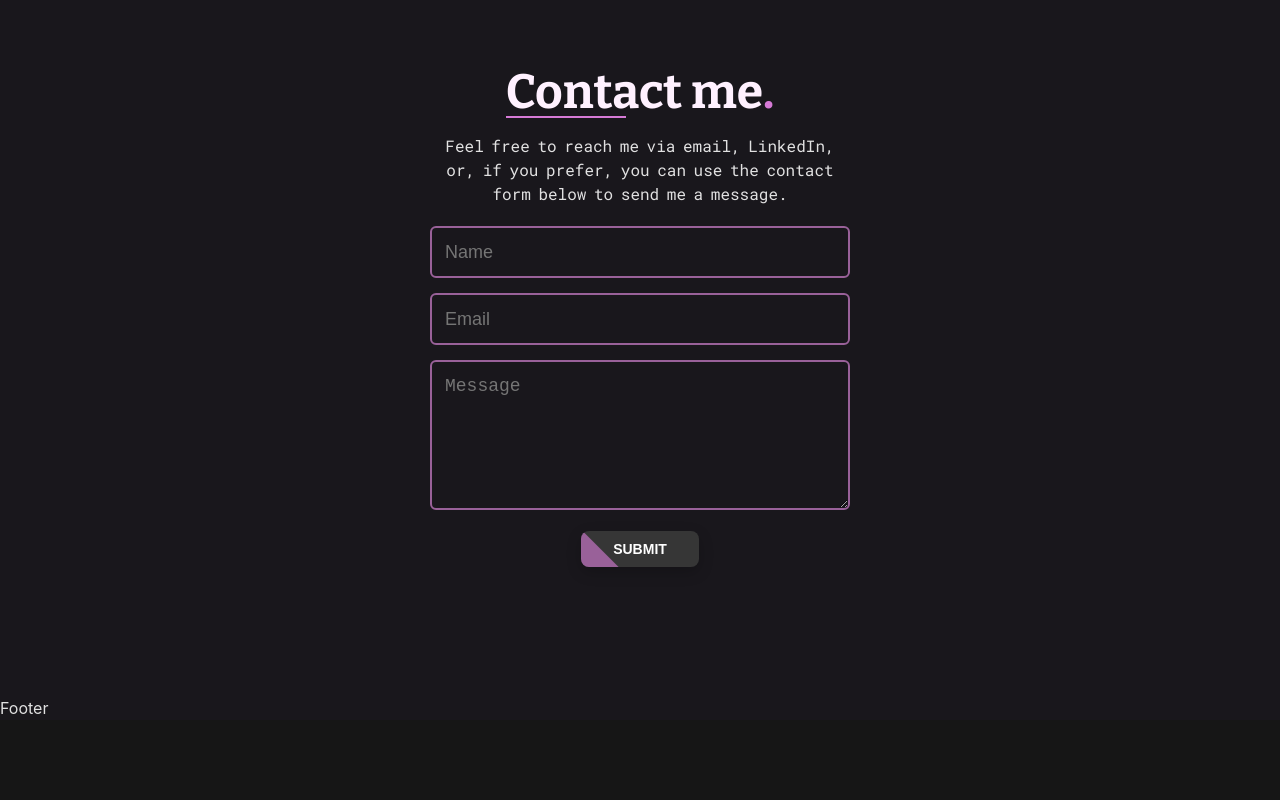
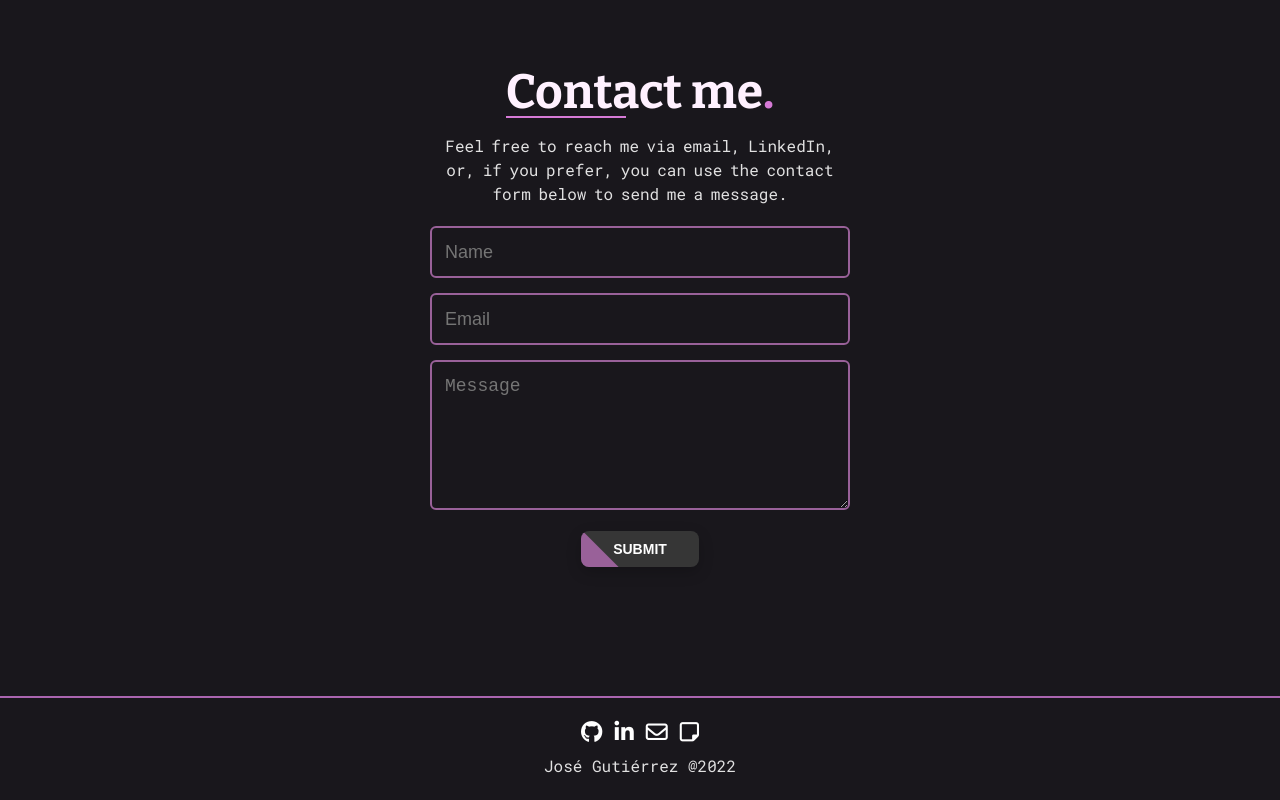
Before and after one commit to josefggx/Portfolio, a React (Vite) app: page / in a window 1280 px wide. Shown: the part 2643-3443 px from the top of the page. Before the commit the page ends 3363 px from the top, so only its background shows below. Built offline with nearby package versions, Linux system fonts and the light colour scheme.

Commit message:
✨ add: Footer component structure & styling

```diff
--- a/src/components/Footer/Footer.scss
+++ b/src/components/Footer/Footer.scss
@@ -0,0 +1,29 @@
+footer {
+  border-top: 2px solid rgb(170, 101, 176);
+  bottom: 0;
+  padding: 2.2rem 0;
+  width: 100%;
+  gap: 1rem;
+  font-family: 'Roboto Mono', monospace;
+  font-size: 1.6rem;
+  display: flex;
+  flex-direction: column;
+  justify-content: center;
+  align-items: center;
+
+  .footer__links {
+    display: flex;
+    gap: 12px;
+    font-size: 2.2rem;
+
+    & a {
+      color: white;
+      transition: all 0.1s ease-in-out;
+
+      &:hover {
+        opacity: 0.95;
+        color: rgb(255, 241, 255);
+      }
+    }
+  }
+}
--- a/src/components/Footer/Footer.tsx
+++ b/src/components/Footer/Footer.tsx
@@ -1,7 +1,31 @@
-import './Footer.scss'
+import './Footer.scss';
 
 export const Footer = () => {
   return (
-    <div>Footer</div>
-  )
-}
+    <footer>
+      <div className="footer__links">
+        <a href="http://www.github.com" target="_blank">
+          <span>
+            <i className="fa-brands fa-github"></i>
+          </span>
+        </a>
+        <a href="http://www.linkedin.com" target="_blank">
+          <span>
+            <i className="fa-brands fa-linkedin-in"></i>
+          </span>
+        </a>
+        <a href="http://www.linkedin.com" target="_blank">
+          <span>
+            <i className="fa-regular fa-envelope"></i>
+          </span>
+        </a>
+        <a href="http://www.linkedin.com" target="_blank">
+          <span>
+            <i className="fa-regular fa-note-sticky"></i>
+          </span>
+        </a>
+      </div>
+      <p id="footer-text">José Gutiérrez @2022</p>
+    </footer>
+  );
+};
```
